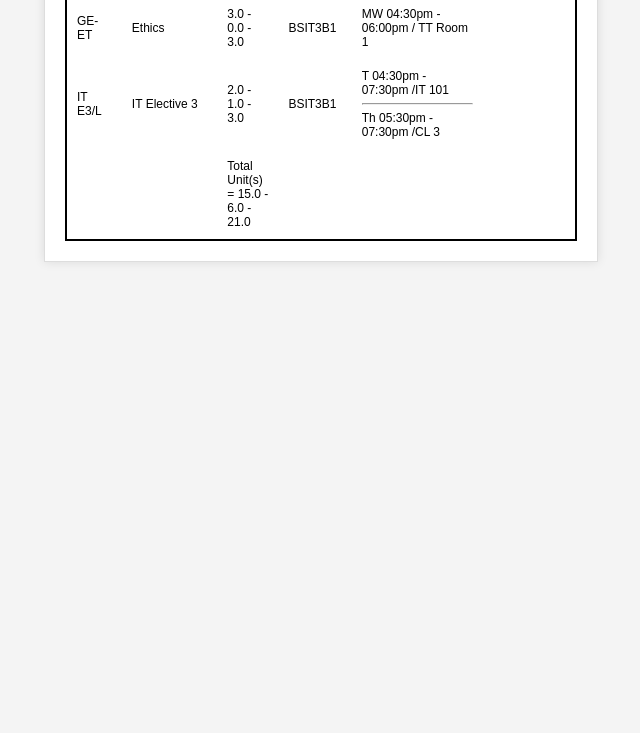
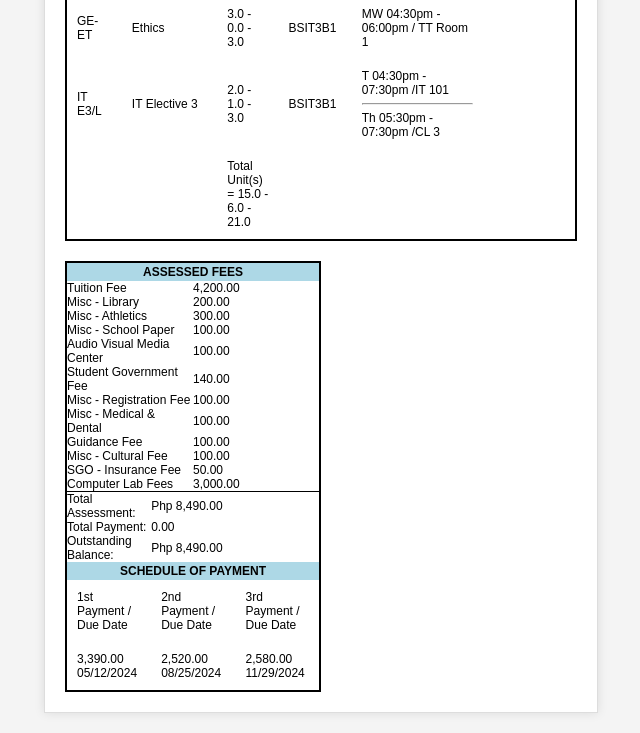
Before and after one commit to Pandasaez/COR_Saez, a plain HTML site: page index.html in a window 1280 px wide. Shown: the part 947-1680 px from the top of the page, without its empty margins (319-959 px from the left). Before the commit the page ends 1229 px from the top, so only its background shows below. Drawn offline with Linux system fonts and the light colour scheme.

Commit message:
Adding the Assessed Fees Table.

```diff
--- a/index.html
+++ b/index.html
@@ -149,11 +149,83 @@
 
             </table>
                 </table>
-            <!--End-->
-        </div>
+             <!-- Assessed Fees -->
+            <!-- Start -->
+            <table class="half-width" style="font-size: 8px; border-collapse: collapse;">
+                <tr>
+                    <th colspan="3" style="padding: 2px;">ASSESSED FEES</th>
+                </tr>
+                <tr>
+                    <td colspan="3" style="padding: 0;">
+                        <div class="info-row" style="margin: 0;">
+                            <span>Tuition Fee</span><br><span>4,200.00</span>
+                        </div>
+                        <div class="info-row" style="margin: 0;">
+                            <span>Misc - Library</span><br><span>200.00</span>
+                        </div>
+                        <div class="info-row" style="margin: 0;">
+                            <span>Misc - Athletics</span><br><span>300.00</span>
+                        </div>
+                        <div class="info-row" style="margin: 0;">
+                            <span>Misc - School Paper</span><br><span>100.00</span>
+                        </div>
+                        <div class="info-row" style="margin: 0;">
+                            <span>Audio Visual Media Center</span><br><span>100.00</span>
+                        </div>
+                        <div class="info-row" style="margin: 0;">
+                            <span>Student Government Fee</span><br><span>140.00</span>
+                        </div>
+                        <div class="info-row" style="margin: 0;">
+                            <span>Misc - Registration Fee</span><br><span>100.00</span>
+                        </div>
+                        <div class="info-row" style="margin: 0;">
+                            <span>Misc - Medical & Dental</span><br><span>100.00</span>
+                        </div>
+                        <div class="info-row" style="margin: 0;">
+                            <span>Guidance Fee</span><br><span>100.00</span>
+                        </div>
+                        <div class="info-row" style="margin: 0;">
+                            <span>Misc - Cultural Fee</span><br><span>100.00</span>
+                        </div>
+                        <div class="info-row" style="margin: 0;">
+                            <span>SGO - Insurance Fee</span><br><span>50.00</span>
+                        </div>
+                        <div class="info-row" style="margin: 0;">
+                            <span>Computer Lab Fees</span><br><span>3,000.00</span>
+                        </div>
+                    </td>
+                </tr>
+                <tr>
+                 <tr>
+                <td colspan="3" style="border-top: 1px solid #000; padding: 0;"></td>
+            </tr>
+            <tr>
+                <td style="padding: 0;">Total Assessment:</td>
+                <td style="padding: 0;">Php 8,490.00</td>
+            </tr>
+            <tr>
+                <td style="padding: 0;">Total Payment:</td>
+                <td style="padding: 0;">0.00</td>
+            </tr>
+            <tr>
+                <td style="padding: 0;">Outstanding Balance:</td>
+                <td style="padding: 0;">Php 8,490.00</td>
+            </tr>
 
-
-
+                <tr>
+                    <th colspan="3" style="padding: 2px;">SCHEDULE OF PAYMENT</th>
+                </tr>
+                <tr>
+                    <td>1st Payment / Due Date</td>
+                    <td>2nd Payment / Due Date</td>
+                    <td>3rd Payment / Due Date</td>
+                </tr>
+                <tr>
+                    <td>3,390.00<br>05/12/2024</td>
+                    <td>2,520.00<br>08/25/2024</td>
+                    <td>2,580.00<br>11/29/2024</td>
+                </tr>
+            </table>
         </table>
     </div>
 </body>
--- a/style.css
+++ b/style.css
@@ -163,3 +163,11 @@ strong {
 }
 
 /*CSS code for the Body/Information Ends*/
+
+/*Assessed Fees*/
+
+.half-width {
+    width: 50%;
+    margin-left: 0;
+    margin-right: auto;
+}
```
